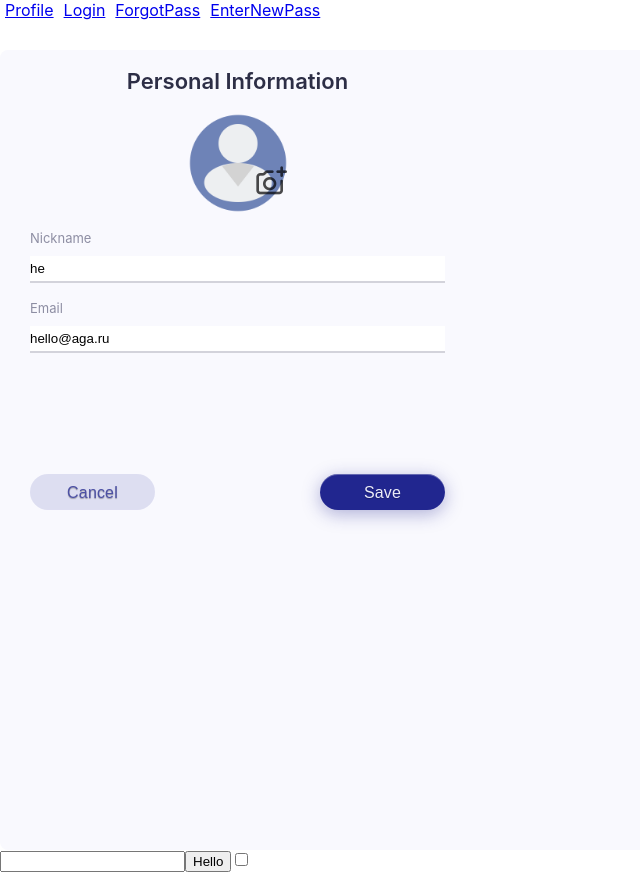
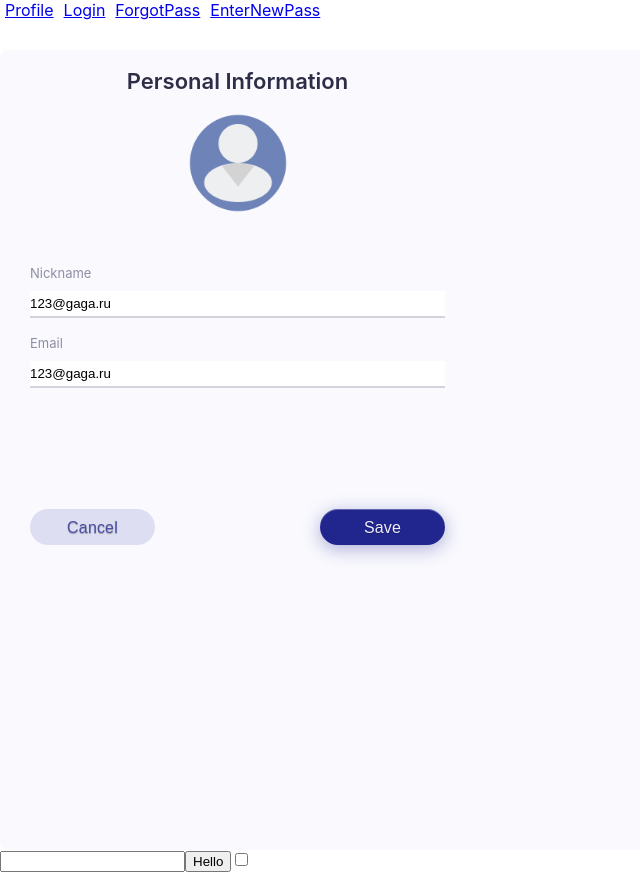
Before and after one commit to saintic132/GlobalProject, a React (Create React App) app: page / in a window 1280 px wide. Both pictures are taken after a click on the button "Edit profile". Shown: the whole page, without its empty margins (0-640 px from the left). Built offline with nearby package versions, Linux system fonts and the light colour scheme.

Commit message:
Добавлена возможно изменить картинку профиля

```diff
--- a/src/components/Container/Main/Profile/UserProfile/EditProfile/EditProfile.module.css
+++ b/src/components/Container/Main/Profile/UserProfile/EditProfile/EditProfile.module.css
@@ -135,6 +135,10 @@ button[disabled] {
     left: 75px;
 }
 
+.fakeDivAvatarUrl {
+    height: 35px;
+}
+
 .fakeDiv {
     height: 21px;
 }
--- a/src/components/Container/Main/Profile/UserProfile/EditProfile/EditProfile.tsx
+++ b/src/components/Container/Main/Profile/UserProfile/EditProfile/EditProfile.tsx
@@ -1,7 +1,6 @@
-import React, {memo, useEffect} from 'react';
+import React, {memo, useEffect, useState} from 'react';
 import style from './EditProfile.module.css'
 import SuperButton from "../../../../../../common/buttons/c2-SuperButton/SuperButton";
-import newPhoto from '../../../../../../common/img/add-photo.png'
 import {useAppDispatch} from "../../../../../../store/store";
 import {editProfileThunk, setErrorToProfileAC} from "../../../../../../store/reducers/profile-reducer";
 import noAvatar from '../../../../../../common/img/no-avatar.png'
@@ -29,23 +28,27 @@ export const EditProfile = memo(({profileData, clickToEditProfile}: EditProfileP
 
     const dispatch = useAppDispatch()
 
+    const [showUploadAvatar, setShowUploadAvatar] = useState<boolean>(false);
+
     const cancelToEditProfile = () => {
         clickToEditProfile(false)
     }
 
     const initialValues: FormikValues = {
         name: profileData.name,
-        avatar: profileData.avatar
+        avatar: null,
     }
     const validate = Yup.object({
         name: Yup.string().max(15, 'Max length is 15').required('Required'),
     })
-    const onSubmit = (values: any) => {
-        let {name} = values
-        if (name === profileData.name) {
+    const onSubmit = (values: FormikValues) => {
+        let {name, avatar} = values
+        if ((name === profileData.name && avatar === null) || avatar === profileData.avatar) {
             clickToEditProfile(false)
+        } else if (!avatar) {
+            dispatch(editProfileThunk(name))
         } else {
-            dispatch(editProfileThunk(name))
+            dispatch(editProfileThunk(name, avatar))
         }
     }
 
@@ -67,12 +70,32 @@ export const EditProfile = memo(({profileData, clickToEditProfile}: EditProfileP
                             className={style.editProfile__img_avatar}
                             src={profileData.avatar === undefined || profileData.avatar === 'email' ? noAvatar : profileData.avatar}
                             alt="avatar"
+                            onClick={() => setShowUploadAvatar(!showUploadAvatar)}
                         />
-                        <img
-                            className={style.editProfile__img_add_new_photo}
-                            src={newPhoto}
-                            alt='new'
-                        />
+
+                        {/*Добавление по специальной картинке - добавить*/}
+
+                        {/*<img*/}
+                        {/*    className={style.editProfile__img_add_new_photo}*/}
+                        {/*    src={newPhoto}*/}
+                        {/*    alt='new'*/}
+                        {/*    onClick={() => setShowUploadAvatar(!showUploadAvatar)}*/}
+                        {/*/>*/}
+                        {
+                            !showUploadAvatar &&
+                            <div className={style.fakeDivAvatarUrl}/>
+                        }
+                        {
+                            showUploadAvatar &&
+                            <div>
+                                <Field
+                                    className={style.editProfile__edit_input}
+                                    name='avatar'
+                                    type='text'
+                                    placeholder='Enter url or base64'
+                                />
+                            </div>
+                        }
                         <div className={style.editProfile__edit}>
                             <label>Nickname</label>
                             <Field
@@ -80,7 +103,8 @@ export const EditProfile = memo(({profileData, clickToEditProfile}: EditProfileP
                                 name='name'
                                 placeholder='Enter your name'
                             />
-                            <ErrorMessage name="name" component="div" className={style.editProfile__edit_error}/>
+                            <ErrorMessage name="name" component="div"
+                                          className={style.editProfile__edit_error}/>
                         </div>
                         <div className={style.editProfile__edit}>
                             <label>Email</label>
@@ -90,12 +114,12 @@ export const EditProfile = memo(({profileData, clickToEditProfile}: EditProfileP
                                 placeholder='Enter your email'
                                 value={profileData.email}
                             />
-                            <ErrorMessage name="email" component="div" className={style.editProfile__edit_error}/>
+                            <ErrorMessage name="email" component="div"
+                                          className={style.editProfile__edit_error}/>
                         </div>
-                        {!profileData.errorMessage &&
-                        <div className={style.fakeDiv}>
-
-                        </div>
+                        {
+                            !profileData.errorMessage &&
+                            <div className={style.fakeDiv}/>
                         }
                         {
                             profileData.errorMessage &&
--- a/src/store/reducers/profile-reducer.ts
+++ b/src/store/reducers/profile-reducer.ts
@@ -17,8 +17,8 @@ type InitialProfileStateType = {
     errorMessage: null | string
 }
 let initialProfileState: InitialProfileStateType = {
-    name: 'he',
-    email: "hello@aga.ru",
+    name: '123@gaga.ru',
+    email: "123@gaga.ru",
     avatar: undefined,
     editProfile: false,
     disableButton: false,
```
